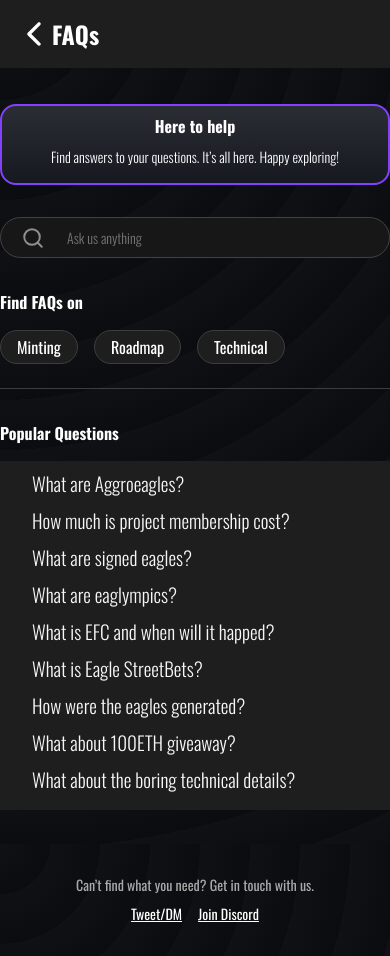
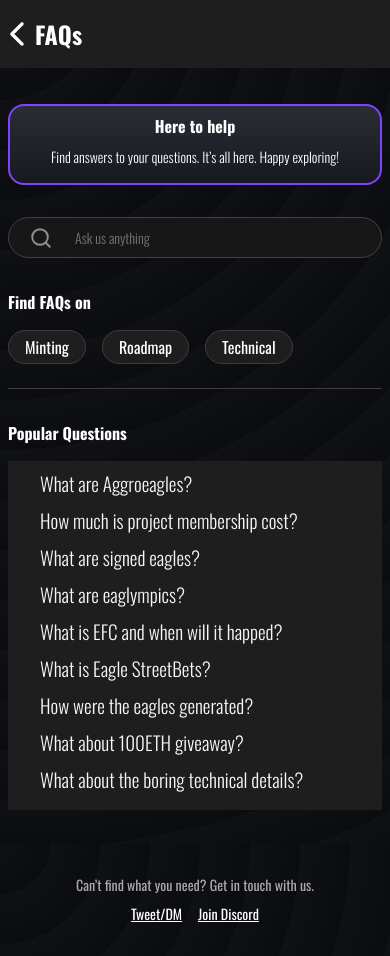
Before and after one commit to Mannvender/eagles-rule, a Next.js app: page /faqs in a window 390 px wide. Built offline with nearby package versions, Linux system fonts and the light colour scheme.

Commit message:
faq responsiveness

```diff
--- a/components/BackHeader.js
+++ b/components/BackHeader.js
@@ -3,6 +3,13 @@ import { Flex, Heading, Box } from "rebass";
 import { IoIosArrowBack } from "react-icons/io";
 import { useRouter } from "next/router";
 import styled, { useTheme } from "styled-components";
+
+const BackIcon = styled(IoIosArrowBack)`
+  margin-left: -5px;
+  @media (min-width: 1024px) {
+    margin-left: 0;
+  }
+`;
 
 const BackHeader = ({ label, ...props }) => {
   const { colors } = useTheme();
@@ -11,14 +18,14 @@ const BackHeader = ({ label, ...props }) => {
   return (
     <Flex
       py={3}
-      pl={[3]}
+      pl={[1, 3]}
       alignItems="center"
       backgroundColor={colors.darkGray}
       mb={1}
       sx={{ cursor: "pointer" }}
       {...props}
     >
-      <IoIosArrowBack size="36px" onClick={handleBackClick} />
+      <BackIcon size="36px" onClick={handleBackClick} />
       <Heading fontFamily="inherit" onClick={handleBackClick}>
         {label}
       </Heading>
--- a/components/Header.js
+++ b/components/Header.js
@@ -1,7 +1,12 @@
 import { Flex as Base, Link as LinkBase, Box, Text as TextBase } from "rebass";
 import styled, { useTheme } from "styled-components";
 import Image from "next/image";
-import { FaTwitter, FaDiscord } from "react-icons/fa";
+import {
+  FaTwitter,
+  FaDiscord,
+  FaQuestion,
+  FaQuestionCircle,
+} from "react-icons/fa";
 import {
   GiEagleHead,
   GiStonePath,
@@ -94,14 +99,17 @@ const Header = (props) => {
         </Text>
         <Box mx="auto" />
         <LinksContainer>
-          <Link variant="nav" href="/#team" p={3}>
-            Founding eagles
+          <Link variant="nav" href="/#mint" p={3}>
+            Join Us
           </Link>
           <Link variant="nav" href="/#roadmap" p={3}>
             Roadmap
           </Link>
           <Link variant="nav" href="/#post-launch" p={3}>
             Post launch
+          </Link>
+          <Link variant="nav" href="/faqs" p={3}>
+            Faqs
           </Link>
         </LinksContainer>
         <Box mx="auto" />
@@ -140,14 +148,14 @@ const Header = (props) => {
             Connect Wallet
           </Flex>
         </StyledLink>
-        <StyledLink variant="nav" href="/#team" py={[1]}>
+        <StyledLink variant="nav" href="/#mint" py={[1]}>
           <Flex
             flexDirection="column"
             alignItems="center"
             sx={{ boxShadow: "none" }}
           >
             <GiEagleHead size="1.5rem" />
-            Founding eagles
+            Join Us
           </Flex>
         </StyledLink>
         <StyledLink variant="nav" href="/#roadmap" py={[1]}>
@@ -160,7 +168,7 @@ const Header = (props) => {
             Roadmap
           </Flex>
         </StyledLink>
-        <StyledLink variant="nav" href="/#post-launch" py={[1]}>
+        {/* <StyledLink variant="nav" href="/#post-launch" py={[1]}>
           <Flex
             flexDirection="column"
             alignItems="center"
@@ -169,6 +177,16 @@ const Header = (props) => {
             <GiAfterburn size="1.5rem" />
             Post launch
           </Flex>
+        </StyledLink> */}
+        <StyledLink variant="nav" href="/faqs" py={[1]}>
+          <Flex
+            flexDirection="column"
+            alignItems="center"
+            sx={{ boxShadow: "none" }}
+          >
+            <FaQuestionCircle size="1.5rem" />
+            FAQs
+          </Flex>
         </StyledLink>
       </BottomNav>
     </>
--- a/pages/faq/[id].js
+++ b/pages/faq/[id].js
@@ -23,7 +23,7 @@ const Faq = ({ faq }) => {
         sx={{
           maxWidth: 1024,
           mx: "auto",
-          px: 0,
+          px: [2, 0],
           pt: [4],
         }}
       >
--- a/pages/faqs.js
+++ b/pages/faqs.js
@@ -111,7 +111,7 @@ const Faqs = () => {
         sx={{
           maxWidth: 1024,
           mx: "auto",
-          px: 0,
+          px: [2, 0],
           pt: [4],
         }}
       >
```
